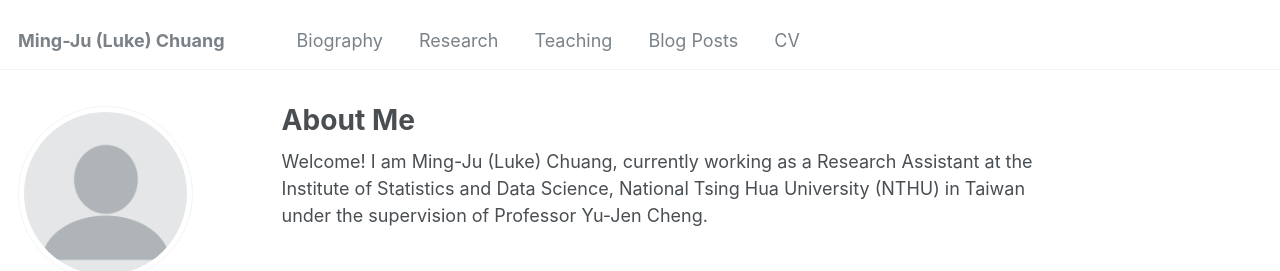
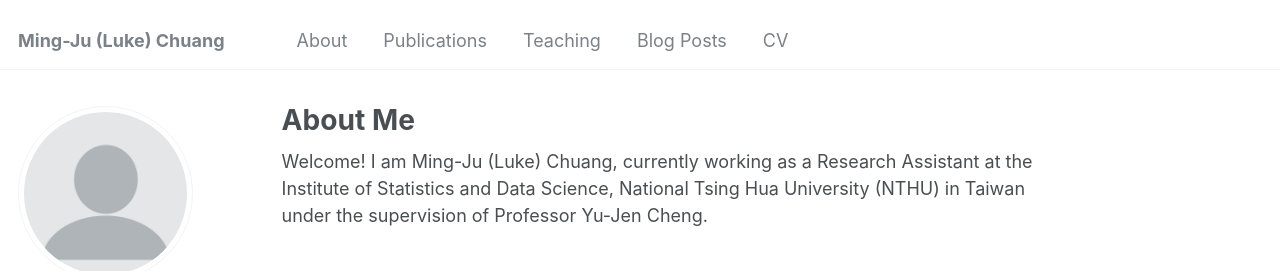
Before and after one commit to LukeChuang890212/LukeChuang890212.github.io, a Jekyll site: the page built from _pages/about.md, in a window 1280 px wide. Shown: the top 271 px of the page. Built offline with Jekyll 4.4.1, drawn with Linux system fonts in a browser that asks for light colours.

Commit message:
Fix navigation: update Biography to About and Research to Publications

```diff
--- a/_data/navigation.yml
+++ b/_data/navigation.yml
@@ -5,11 +5,11 @@
 # prevent it from being included in the site.
 
 main:
-  - title: "Biography"
-    url: /biographys/
+  - title: "About"
+    url: /
 
-  - title: "Research"
-    url: /research/
+  - title: "Publications"
+    url: /publications/
 
   # - title: "Talks"
   #   url: /talks/
```
